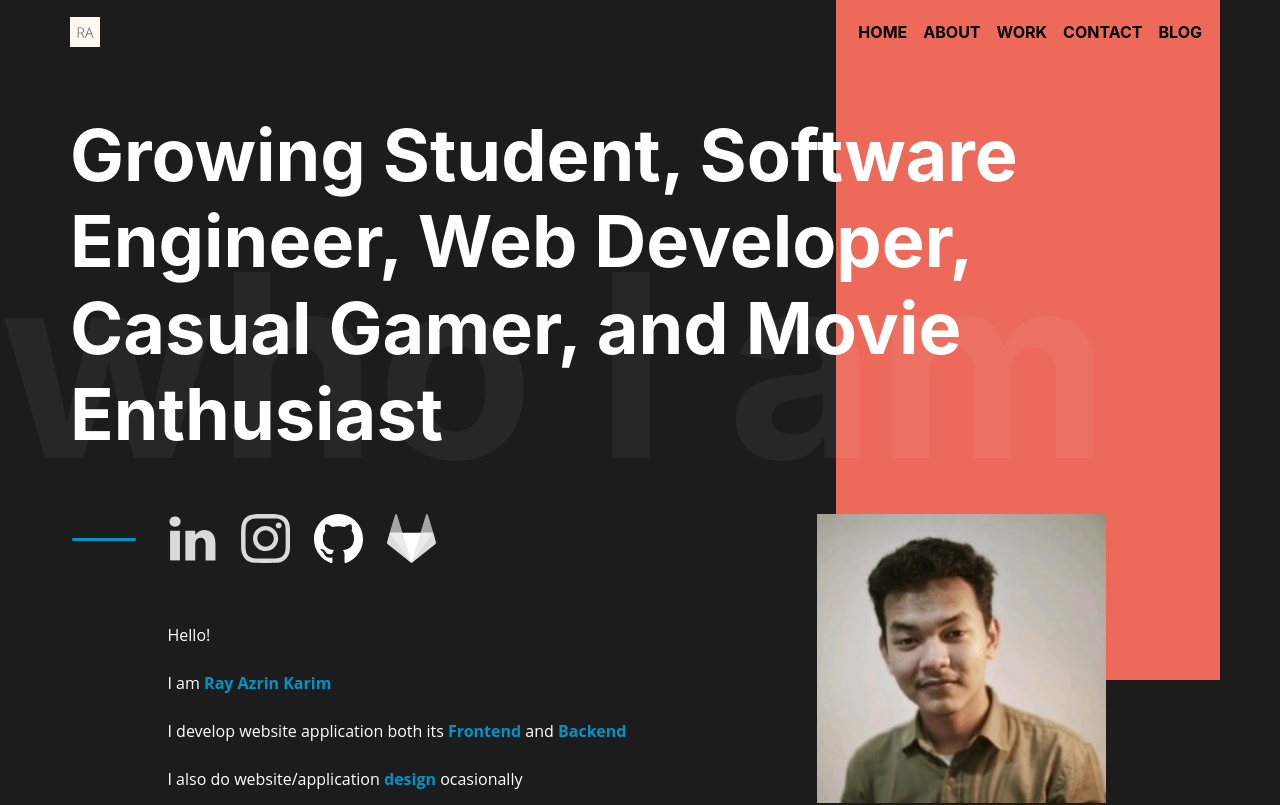
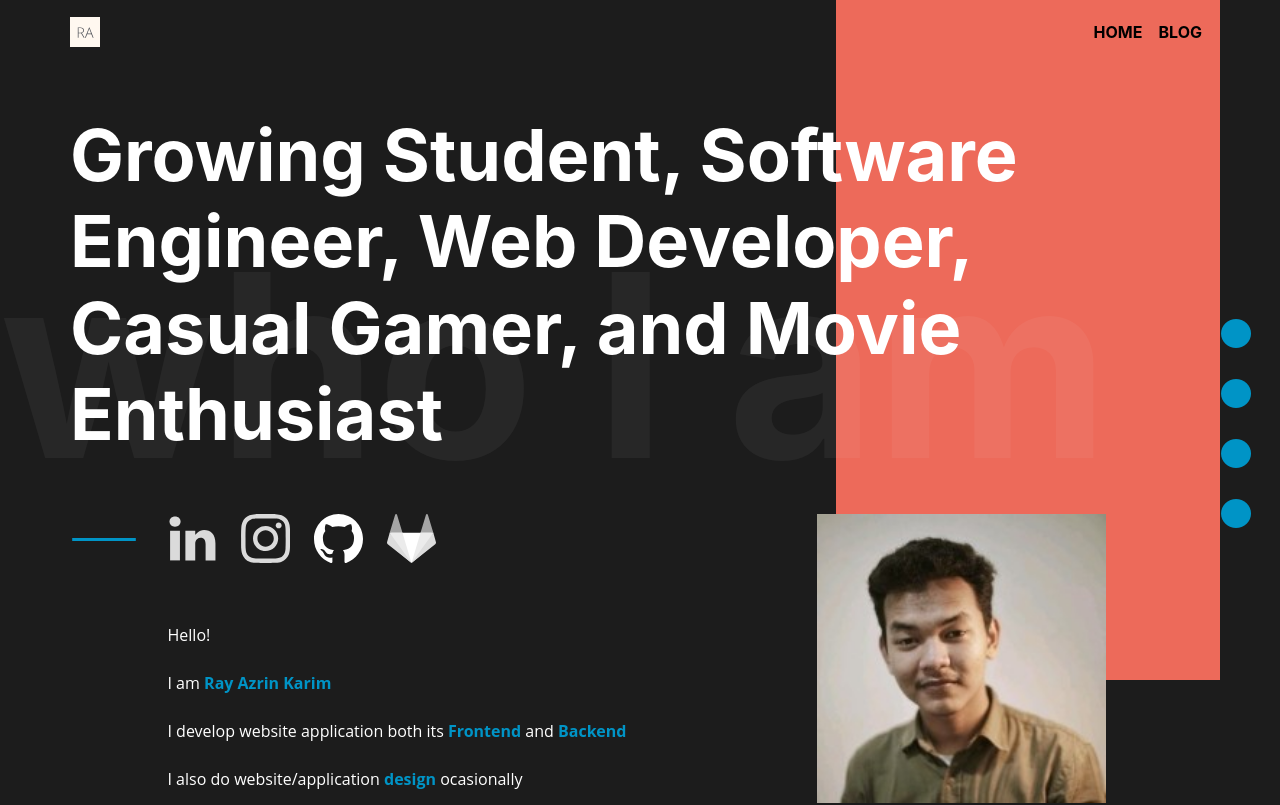
Before and after one commit to razrinn/portofolio, a React (Create React App) app: page / in a window 1280 px wide. Shown: the top 805 px of the page. Built offline with nearby package versions, Linux system fonts and the light colour scheme.

Commit message:
add sidebar

```diff
--- a/package.json
+++ b/package.json
@@ -10,6 +10,7 @@
     "react": "^16.12.0",
     "react-bootstrap": "^1.0.0-beta.16",
     "react-dom": "^16.12.0",
+    "react-intersection-observer": "^8.25.2",
     "react-loader-spinner": "^3.1.5",
     "react-router-dom": "^5.1.2",
     "react-scripts": "3.3.0"
--- a/src/components/navbar/Header.js
+++ b/src/components/navbar/Header.js
@@ -18,10 +18,10 @@ const Header = () => {
                 </Navbar.Brand>
                 <Navbar.Collapse>
                     <Nav className="ml-auto">
-                        <Nav.Link href="/#">HOME</Nav.Link>
-                        <Nav.Link href="/#about">ABOUT</Nav.Link>
+                        <Nav.Link href="/">HOME</Nav.Link>
+                        {/* <Nav.Link href="/#about">ABOUT</Nav.Link>
                         <Nav.Link href="/#work">WORK</Nav.Link>
-                        <Nav.Link href="/#contact">CONTACT</Nav.Link>
+                        <Nav.Link href="/#contact">CONTACT</Nav.Link> */}
                         <Nav.Link href="/blog">BLOG</Nav.Link>
                     </Nav>
                 </Navbar.Collapse>
--- a/src/components/navbar/Navbar.css
+++ b/src/components/navbar/Navbar.css
@@ -13,3 +13,28 @@
 .navbar-light .navbar-nav .nav-link:hover {
     color: black;
 }
+
+.sidebar {
+    position: fixed;
+    top: calc(50% - 1.5rem*4);
+    right: 2vw;
+    z-index: 1000;
+}
+
+.sidebarDot {
+    text-decoration: none !important;
+    font-size: 1.5rem;
+    color: white;
+    cursor: pointer;
+    transition: all 0.2s ease;
+}
+
+.sidebarDot:hover {
+    font-size: 1.5rem;
+    color: #0094C6;
+}
+
+.sidebarDot.active {
+    font-size: 2.5rem;
+    color: #0094C6;
+}
--- a/src/components/navbar/Sidebar.js
+++ b/src/components/navbar/Sidebar.js
@@ -0,0 +1,24 @@
+import React from 'react';
+
+const Sidebar = props => {
+    return (
+        <div className='text-center sidebar d-flex flex-column'>
+            <a href='/#' className={props.home ? 'sidebarDot active' : 'sidebarDot'}>
+                ●
+            </a>
+            {/* href="/#work">WORK</Nav.Link>
+        <Nav.Link href="/#contact" */}
+            <a href='/#about' className={props.about ? 'sidebarDot active' : 'sidebarDot'}>
+                ●
+            </a>
+            <a href='/#work' className={props.portfolio ? 'sidebarDot active' : 'sidebarDot'}>
+                ●
+            </a>
+            <a href='/#contact' className={props.contact ? 'sidebarDot active' : 'sidebarDot'}>
+                ●
+            </a>
+        </div >
+    );
+};
+
+export default Sidebar;
--- a/src/containers/landing/LandingPage.js
+++ b/src/containers/landing/LandingPage.js
@@ -1,19 +1,45 @@
-import React from 'react';
-import Header from '../../components/navbar/Header';
+import React, { useRef } from 'react';
 import './LandingPage.css';
 import Home from './section/home/Home';
 import About from './section/about/About';
 import Portfolio from './section/portfolio/Portfolio';
 import Contact from './section/contact/Contact';
+import Sidebar from '../../components/navbar/Sidebar';
+import Header from '../../components/navbar/Header';
+import { useInView } from 'react-intersection-observer';
+
+
 
 const LandingPage = () => {
+    const [homeRef, homeInView] = useInView({
+        threshold: 0.3,
+    });
+    const [aboutRef, aboutInView] = useInView({
+        threshold: 0.3,
+    });
+    const [portfolioRef, portfolioInView] = useInView({
+        threshold: 0.3,
+    });
+    const [contactRef, contactInView] = useInView({
+        threshold: 0.3,
+    });
+
     return (
         <div className='mainContentLanding'>
             <Header />
-            <Home />
-            <About />
-            <Portfolio />
-            <Contact />
+            <Sidebar home={homeInView} about={aboutInView} portfolio={portfolioInView} contact={contactInView} />
+            <div ref={homeRef}>
+                <Home />
+            </div>
+            <div ref={aboutRef}>
+                <About />
+            </div>
+            <div ref={portfolioRef}>
+                <Portfolio />
+            </div>
+            <div ref={contactRef}>
+                <Contact />
+            </div>
         </div>
     )
 };
--- a/src/containers/landing/section/about/About.js
+++ b/src/containers/landing/section/about/About.js
@@ -9,7 +9,7 @@ import Loader from 'react-loader-spinner';
 
 
 
-const About = () => {
+const About = ({ ref }) => {
     const [active, setActive] = React.useState('education');
     React.useEffect(() => {
         switch (active) {
@@ -141,7 +141,7 @@ const About = () => {
         setActive(background);
     };
     return (
-        <section className='about sectionWrapper'>
+        <section ref={ref} className='about sectionWrapper'>
             <h1 className='watermark watermarkAbout'>what <br /> I <br /> do</h1>
             <img src={BlueBox} className='blueBox' alt='blue box' />
             <Container className='sectionWrapper'>
--- a/src/containers/landing/section/contact/Contact.js
+++ b/src/containers/landing/section/contact/Contact.js
@@ -10,7 +10,7 @@ import ContactInfo from '../../../../components/contact/ContactInfo';
 import Message from '../../../../components/contact/Message';
 
 
-const Contact = () => {
+const Contact = ({ ref }) => {
 
     const [newMessage, setNewMessage] = React.useState({
         fullName: '',
@@ -104,7 +104,7 @@ const Contact = () => {
     }
 
     return (
-        <section className="pb-5 overflow-hidden contact sectionWrapper">
+        <section ref={ref} className="pb-5 overflow-hidden contact sectionWrapper">
             <img src={WhiteCircle} className='whiteCircle' alt='white circle' />
             <Container>
                 <h2 id='contact' className='text-white titleSection mb-4'>Send me a message</h2>
@@ -166,7 +166,7 @@ const Contact = () => {
                             />
                             <span className='formLabel'>Message</span>
                         </Form.Group>
-                        <button className='buttonContact'>SEND</button>
+                        <button className='buttonContact' onClick={handleSend}>SEND</button>
                     </Col>
                     <Col md={6}>
                         <div className='messagesContainer'>
--- a/src/containers/landing/section/home/Home.js
+++ b/src/containers/landing/section/home/Home.js
@@ -10,9 +10,9 @@ import Gitlab from '../../../../assets/landing/home/gitlab.svg';
 import ProfilePicture from '../../../../assets/landing/home/ray.jpg';
 import { Container, Row, Col } from 'react-bootstrap';
 
-const Home = () => {
+const Home = ({ ref }) => {
     return (
-        <section id='home' className='sectionWrapper'>
+        <section id='home' ref={ref} className='sectionWrapper'>
             <Container className='sectionWrapper'>
                 <img src={OrangeBox} className='orangeBox' alt='orange box' />
                 <div className="contentHome">
--- a/src/containers/landing/section/portfolio/Portfolio.js
+++ b/src/containers/landing/section/portfolio/Portfolio.js
@@ -6,7 +6,7 @@ import PortfolioCard from '../../../../components/portfolio/PortfolioCard';
 import Pagination from '../../../../components/portfolio/Pagination';
 import Loader from 'react-loader-spinner';
 
-const Portfolio = () => {
+const Portfolio = ({ ref }) => {
     const [portfolios, setPortfolios] = React.useState([
         0,
         1,
@@ -35,7 +35,7 @@ const Portfolio = () => {
         setCurrentPage(currentPage + 1);
     }
     return (
-        <section className="portfolio sectionWrapper">
+        <section ref={ref} className="portfolio sectionWrapper">
             <h1 className='watermark watermarkPortfolio'>what I did</h1>
             <img src={OrangeBox} className='orangeBoxPortfolio' alt='orange box' />
             <Container className='workContainer sectionWrapper'>
```
Also changed, not shown: 1 other file (tests, documents, lock files or other folders).
